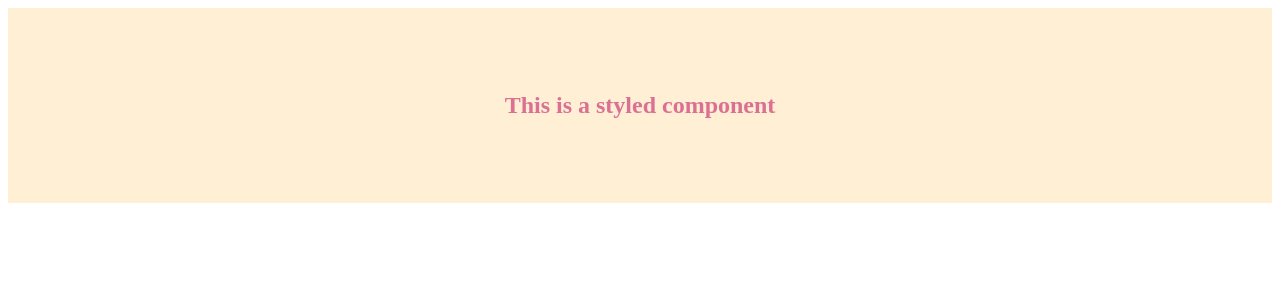
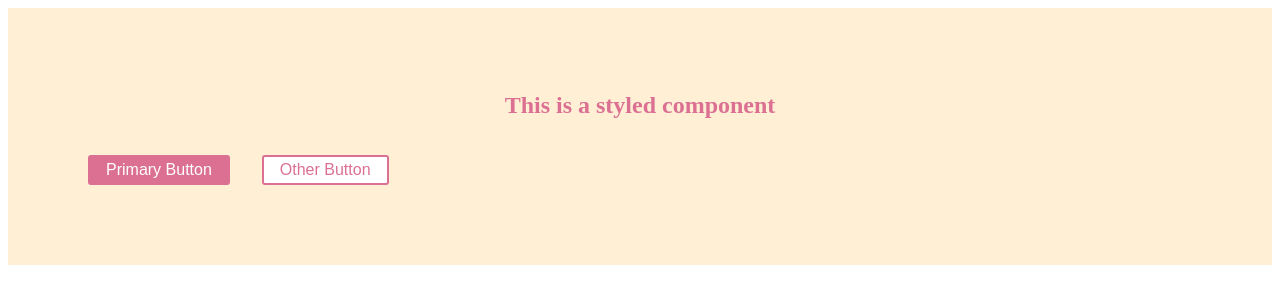
Before and after one commit to jpcastberg/styled_components_testing, a React app: page / in a window 1280 px wide. Shown: the top 304 px of the page. Built offline with nearby package versions, Linux system fonts and the light colour scheme; the HTML template or start-up script is replaced by a standard one.

Commit message:
Add primary and secondary buttons

```diff
--- a/client/src/components/App.jsx
+++ b/client/src/components/App.jsx
@@ -12,9 +12,21 @@
   color: palevioletred;
 `;
 
+const Button = styled.button`
+  background: ${props => props.primary ? 'palevioletred' : 'white'};
+  color: ${props => props.primary ? "white" : "palevioletred"};
+  font-size: 1em;
+  margin: 1em;
+  padding: 0.25em 1em;
+  border: 2px solid palevioletred;
+  border-radius: 3px;
+`
+
 const App = () => (
   <Wrapper>
     <Title>This is a styled component</Title>
+    <Button primary>Primary Button</Button>
+    <Button>Other Button</Button>
   </Wrapper>
 );
 
```
